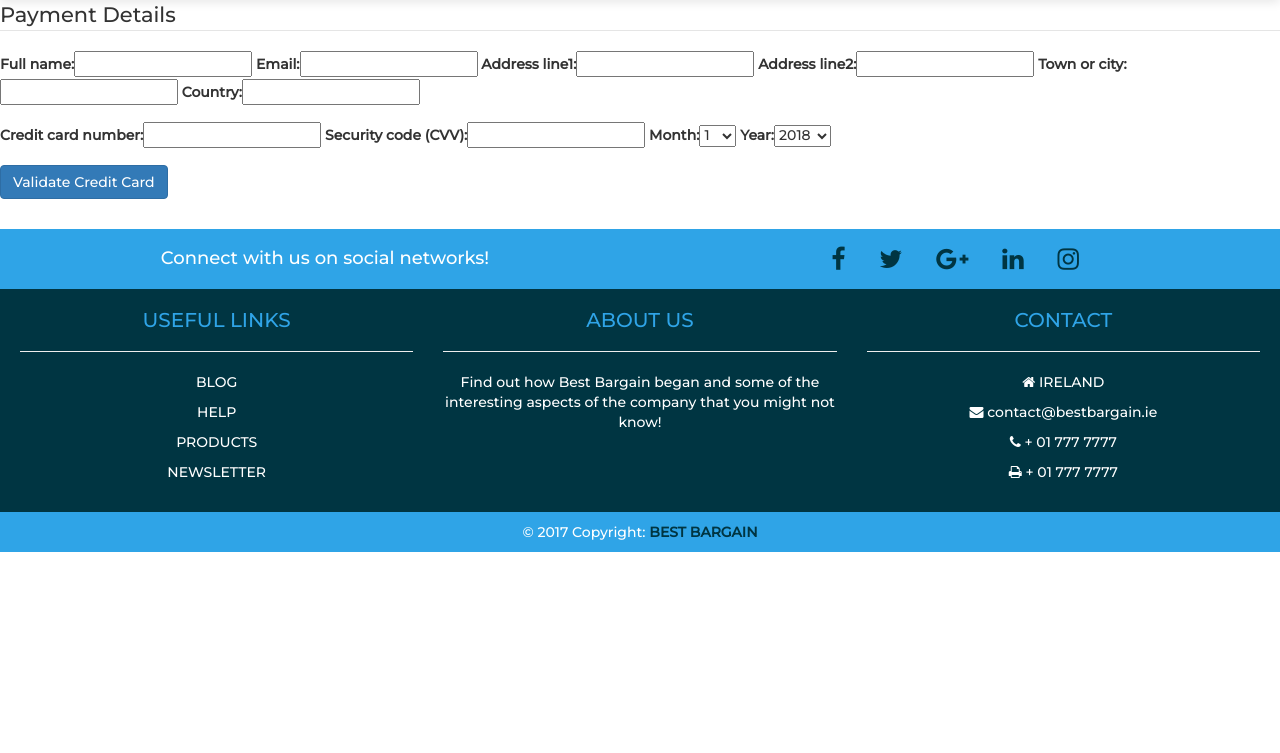
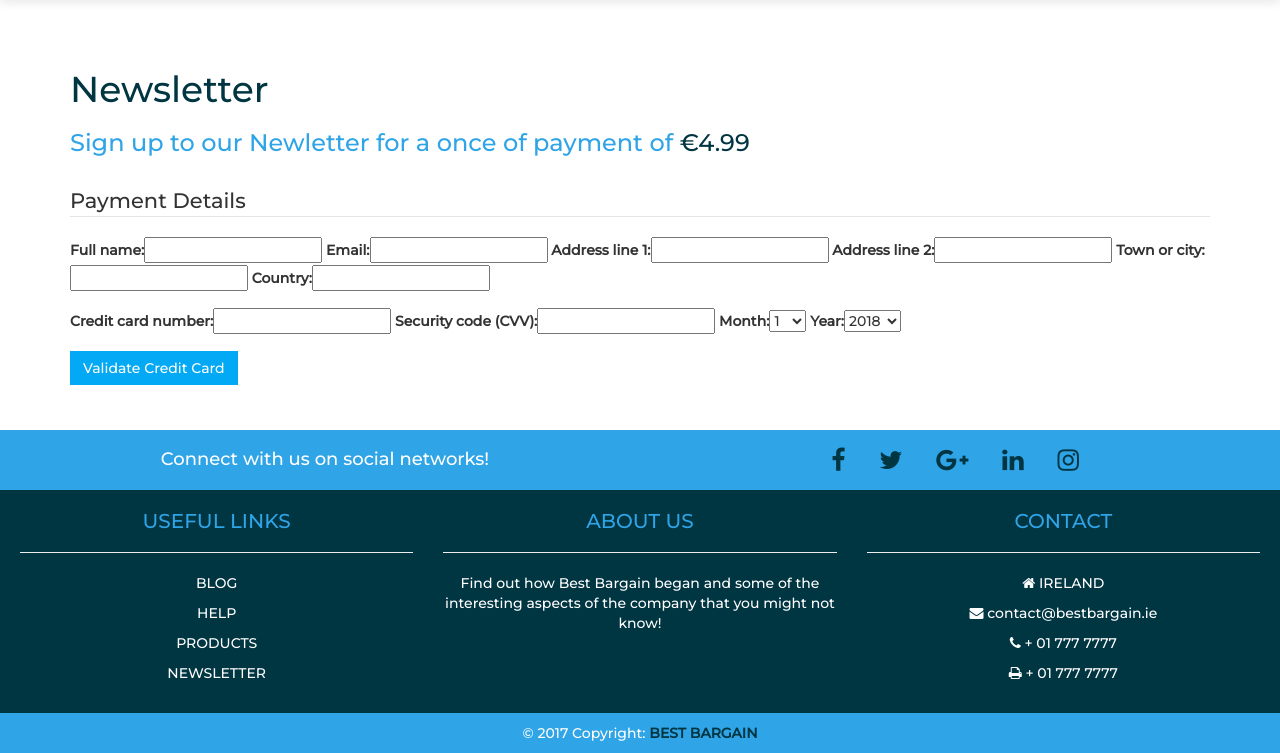
Before and after one commit to Code-Institute-Submissions/ecommerce_project, a Django app: page /blog/newsletter in a window 1280 px wide. Shown: the part 50-803 px from the top of the page. Before the commit the page ends 602 px from the top, so only its background shows below. Run offline with Django 3.2, Linux system fonts and the light colour scheme; parts of the project's set-up code (start-up, migrations or seed data) failed here and were passed over; some libraries are stand-ins or nearby versions.

Commit message:
newsletter css

```diff
--- a/blog/forms.py
+++ b/blog/forms.py
@@ -25,4 +25,4 @@ class MakePaymentForm(forms.Form):
 class NewsletterForm(forms.ModelForm):
    class Meta:
        model = Newsletter
-       fields = ( 'full_name', 'email', 'address_line1', 'address_line2', 'town_or_city', 'country')
+       fields = ( 'full_name', 'email', 'address_line_1', 'address_line_2', 'town_or_city', 'country')
--- a/blog/models.py
+++ b/blog/models.py
@@ -40,8 +40,8 @@ class Comment(models.Model):
 class Newsletter(models.Model):
     full_name = models.CharField(max_length=50, blank=False)
     email = models.EmailField(max_length=100, blank=False)
-    address_line1 = models.CharField(max_length=50, blank=False)
-    address_line2 = models.CharField(max_length=50, blank=False)
+    address_line_1 = models.CharField(max_length=50, blank=False)
+    address_line_2 = models.CharField(max_length=50, blank=False)
     town_or_city = models.CharField(max_length=50, blank=False)
     country = models.CharField(max_length=50, blank=False)
 
--- a/blog/templates/newsletter.html
+++ b/blog/templates/newsletter.html
@@ -13,11 +13,13 @@
 {% endblock %}
 
 {% block content %}
+<div class="container bb-account-container">
+    <h1>Newsletter</h1>
+    <h3 style="margin-bottom:30px">Sign up to our Newletter for a once of payment of <span style="color:#003542">€4.99</span></h3>
+
     <form role="form" method="post" id="payment-form" action="{% url 'newsletter'%}">
         <legend>Payment Details</legend>
-        <div id="credit-card-errors" style="display:none">
-             <div class="alert-message block-message error" id="stripe-error-message"></div>
-        </div>
+
 
         <div class="form-group">
             {{ newsletter_form|as_bootstrap }}
@@ -27,9 +29,14 @@
             {{ payment_form|as_bootstrap }}
         </div>
 
+        <div id="credit-card-errors" style="display:none">
+             <div class="alert-message block-message error bb-error-message" id="stripe-error-message"></div>
+        </div>
+
         {% csrf_token %}
         <div class="form-group">
-          <input class="btn btn-primary" id="validate_card_btn" name="commit" type="submit" value="Validate Credit Card">
+          <input class="btn bb-form-btn" id="validate_card_btn" name="commit" type="submit" value="Validate Credit Card">
         </div>
     </form>
+ </div>
 {% endblock %}
--- a/blog/views.py
+++ b/blog/views.py
@@ -1,4 +1,4 @@
-from django.shortcuts import render, redirect, get_object_or_404
+from django.shortcuts import render, redirect, get_object_or_404, reverse
 from .models import Post, Comment
 from .forms import PostForm, CommentsForm, MakePaymentForm, NewsletterForm
 from django.utils import timezone
@@ -54,9 +54,8 @@ def newsletter(request):
                 messages.error(request, "Your card was declined!")
 
             if customer.paid:
-                messages.error(request, "You have successfully paid")
-                request.session['cart'] = {}
-                return redirect(reverse('home'))
+                messages.error(request, "You have successfully paid and subscribed to our newsletter")
+                return redirect(reverse('index'))
             else:
                 messages.error(request, "Unable to take payment")
         else:
--- a/static/css/custom.css
+++ b/static/css/custom.css
@@ -234,6 +234,14 @@ a:hover, a:focus {
   color: white;
 }
 
+.alert {
+    padding: 15px;
+    margin-bottom: 0px;
+    border: 1px solid transparent;
+    border-radius: 0px;
+    text-align: center;
+}
+
 /**********************************INDEX************************************/
 
 .bb-carousel-container{
@@ -372,6 +380,11 @@ a:hover, a:focus {
   height:195px;
 }
 
+.bb-error-message {
+  padding: 20px 0px 30px 0px;
+  color: red;
+}
+
 /**********************************VIEWED************************************/
 
 .bb-view-container {
@@ -382,6 +395,7 @@ a:hover, a:focus {
   height: 80px;
   width: auto;
 }
+
 
 /**********************************INDEX************************************/
 @media (min-width: 576px) {
--- a/templates/base.html
+++ b/templates/base.html
@@ -11,7 +11,7 @@
     <link rel="stylesheet" href="{% static 'css/custom.css' %}">
     <script src="https://cdnjs.cloudflare.com/ajax/libs/jquery/3.2.1/jquery.min.js"></script>
     <script src="https://cdnjs.cloudflare.com/ajax/libs/twitter-bootstrap/3.3.7/js/bootstrap.min.js"></script>
-    <script src="{% static 'js/main.js' %}"></script>
+    <!--<script src="{% static 'js/main.js' %}"></script>-->
 
     {% block head_js %}
     {% endblock head_js %}
@@ -260,6 +260,20 @@
 	</div>
   </nav>
 </div>
+
+{% if messages %}
+    <div class="alert alert-success">
+        <div class="messages">
+            {% for message in messages %}
+                {{ message }}
+            {% endfor %}
+        </div>
+    </div>
+{% endif %}
+
+
+
+
         {% block content %} {% endblock %}
 
 
```
Also changed, not shown: blog/migrations/0003_auto_20180116_1338.py (added).
